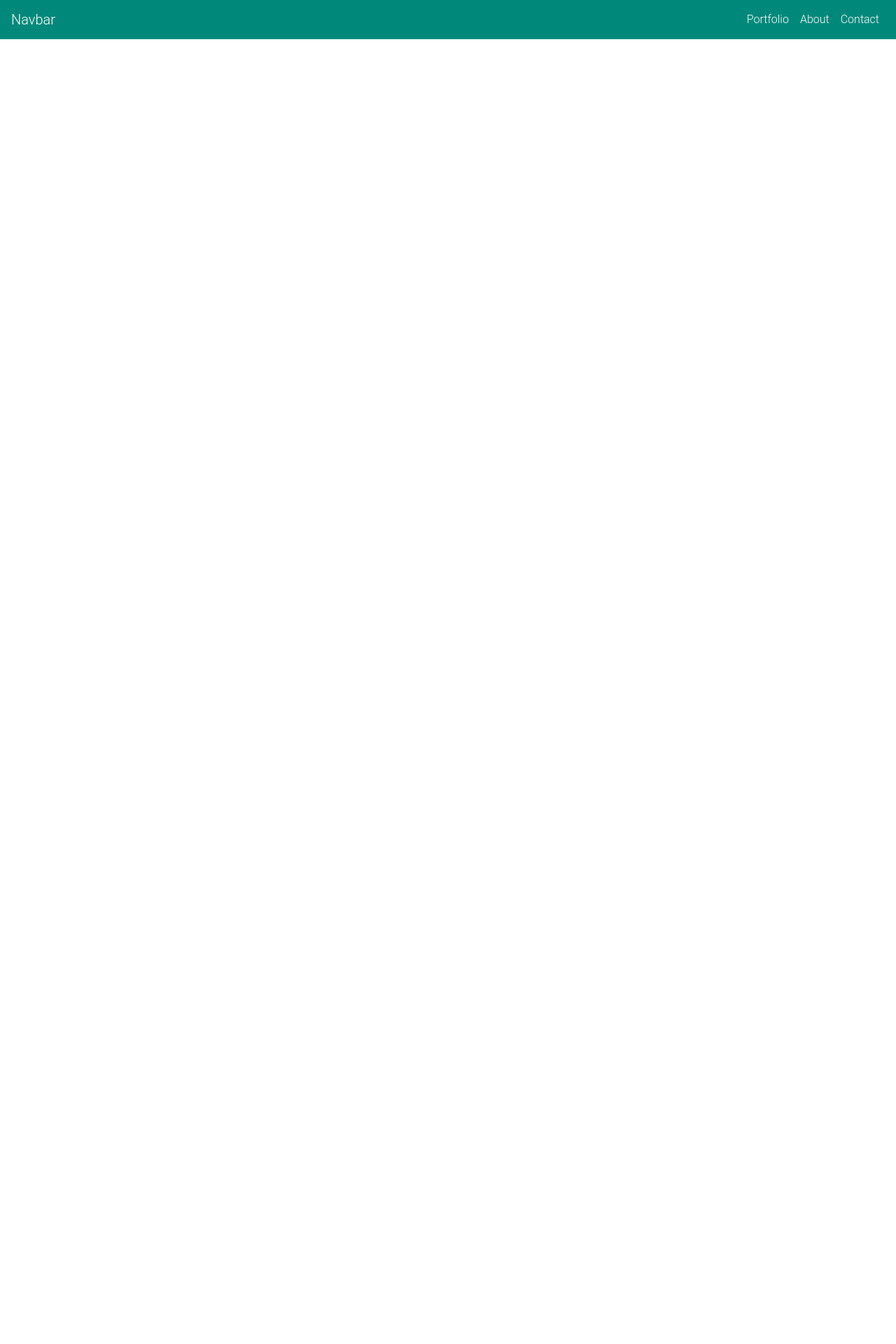
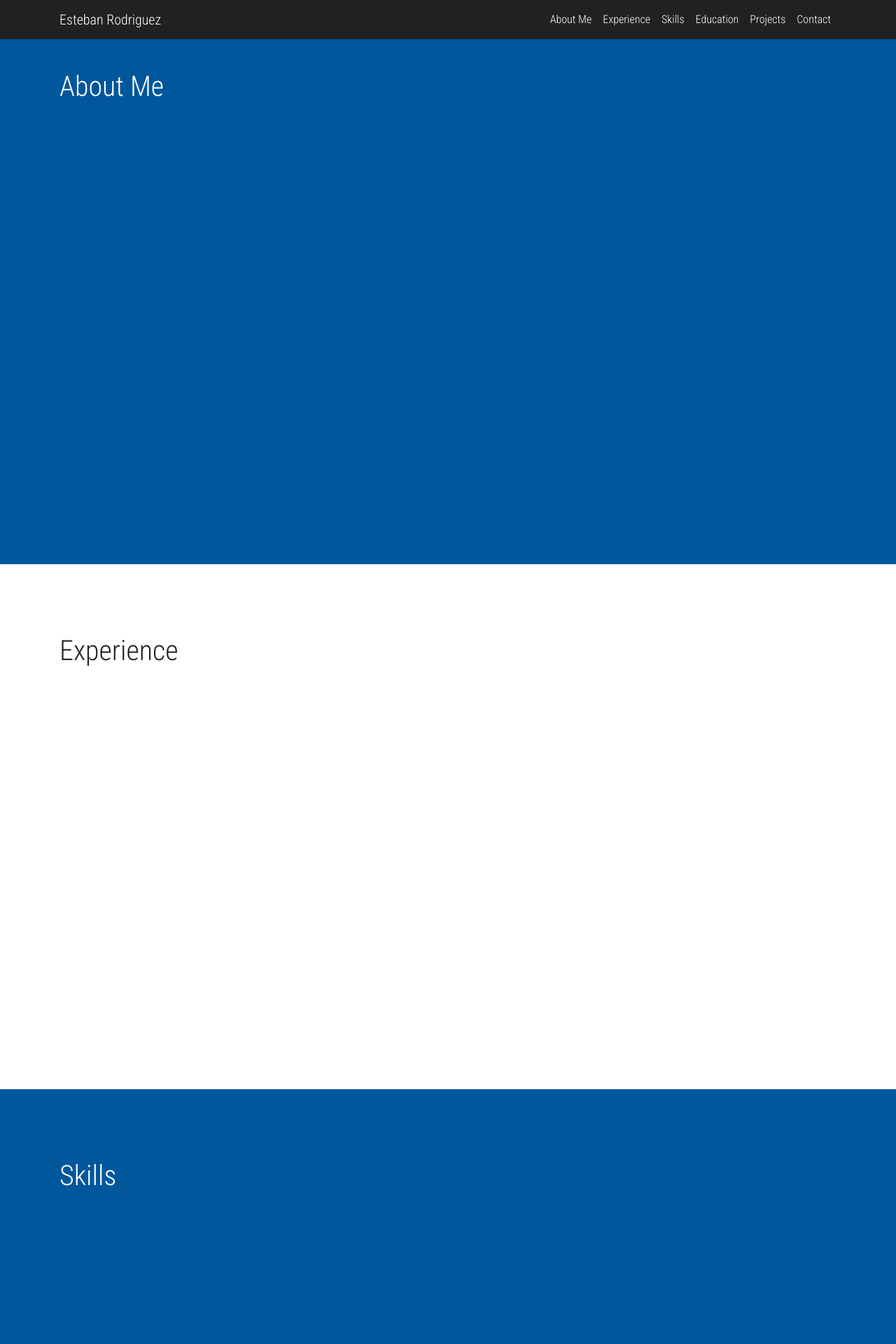
Before and after one commit to erodriguez0/portfolio, a PHP site: page / in a window 1280 px wide. Shown: the top 1920 px of the page at 70% size. Before the commit the page ends 56 px from the top, so only its background shows below. Run offline with PHP 8.4, Linux system fonts and the light colour scheme; some libraries are stand-ins or nearby versions.

Commit message:
added smooth scroll and sections

```diff
--- a/index.html
+++ b/index.html
@@ -15,35 +15,100 @@
 	<link href="https://cdnjs.cloudflare.com/ajax/libs/mdbootstrap/4.8.11/css/mdb.min.css" rel="stylesheet">
 	<link rel="stylesheet" href="./style.css">
 </head>
-<body>
+<body data-spy="scroll">
 <main class="container-fluid px-0">
 
 	<!-- Fixed Navigation -->
-	<nav class="mb-1 navbar navbar-expand-lg navbar-dark teal darken-1 z-depth-0">
-		<a class="navbar-brand" href="#">Navbar</a>
+	<nav id="navbar-wrap" class="navbar navbar-expand-lg navbar-dark bg-dark z-depth-0 sticky-top">
+		<div class="container">
+			<a class="navbar-brand" href="#">Esteban Rodriguez</a>
 			<button class="navbar-toggler" type="button" data-toggle="collapse" data-target="#navbar">
 				<span class="navbar-toggler-icon"></span>
 			</button>
 			<div class="collapse navbar-collapse" id="navbar">
 				<ul class="navbar-nav ml-auto">
 					<li class="nav-item">
-					<a class="nav-link" href="#experience">Portfolio</a>
+						<a class="nav-link" href="#">About Me</a>
 					</li>
 					<li class="nav-item">
-					<a class="nav-link" href="#about">About</a>
+						<a class="nav-link" href="#experience">Experience</a>
+					</li>
+					<li class="nav-item">
+						<a class="nav-link" href="#skills">Skills</a>
+					</li>
+					<li class="nav-item">
+						<a class="nav-link" href="#education">Education</a>
+					</li>
+					<li class="nav-item">
+						<a class="nav-link" href="#projects">Projects</a>
 					</li>
 					<li class="nav-item">
 						<a class="nav-link" href="#contact">Contact</a>
 					</li>
 				</ul>
 			</div>
+		</div>
 	</nav>
 
-	<!-- Introduction -->
-	<section id="intro">
+	<!-- About Me -->
+	<section id="" class="about light-blue darken-4 text-white">
+		<div class="container">
 			<div class="row">
 				<div class="col-12">
+					<h1>About Me</h1>
+				</div>
+			</div>
+		</div>
+	</section>
 
+	<!-- Experience -->
+	<section id="experience">
+		<div class="container">
+			<div class="row">
+				<div class="col-12">
+					<h1>Experience</h1>
+				</div>
+			</div>
+		</div>
+	</section>
+
+	<!-- Skills -->
+	<section id="skills" class="light-blue darken-4 text-white">
+		<div class="container">
+			<div class="row">
+				<div class="col-12">
+					<h1>Skills</h1>
+				</div>
+			</div>
+	</section>
+
+	<!-- Education -->
+	<section id="education" class="">
+		<div class="container">
+			<div class="row">
+				<div class="col-12">
+					<h1>Education</h1>
+				</div>
+			</div>
+	</section>
+
+	<!-- Projects -->
+	<section id="projects" class="light-blue darken-4 text-white">
+		<div class="container">
+			<div class="row">
+				<div class="col-12">
+					<h1>Projects</h1>
+				</div>
+			</div>
+	</section>
+
+	<!-- Contact -->
+	<section id="contact" class="">
+		<div class="container">
+			<div class="row">
+				<div class="col-12">
+					<h1>Contact</h1>
+				</div>
 			</div>
 		</div>
 	</section>
@@ -57,5 +122,6 @@
 <script type="text/javascript" src="https://cdnjs.cloudflare.com/ajax/libs/twitter-bootstrap/4.3.1/js/bootstrap.min.js"></script>
 <!-- MDB core JavaScript -->
 <script type="text/javascript" src="https://cdnjs.cloudflare.com/ajax/libs/mdbootstrap/4.8.11/js/mdb.min.js"></script>
+<script type="text/javascript" src="./script.js"></script>
 </body>
 </html>
--- /dev/null
+++ b/script.js
@@ -0,0 +1,24 @@
+$(document).ready(function() {
+
+	$('body').scrollspy({
+		target: '#navbar',
+		offset: 56
+	});
+
+	function navbarFade() {
+		var navbar = $("#navbar-wrap");
+
+		if($(this).scrollTop() >= 56) {
+			navbar.removeClass("bg-dark").addClass("transparent-nav");
+			console.log("working");
+		} else if($(this).scrollTop() < 56) {
+			navbar.addClass("bg-dark").removeClass("transparent-nav");
+		}
+
+	}
+
+	// $(window).scroll(function () {
+ //        navbarFade();
+ //    });
+
+});
--- a/style.css
+++ b/style.css
@@ -1,5 +1,26 @@
+@import url('https://fonts.googleapis.com/css?family=Roboto+Condensed:300,400,700&display=swap');
+
 /*Extra small devices (portrait phones, less than 576px)*/
 /*No media query since this is the default in Bootstrap*/
+
+html, body {
+	background-color: #fff;
+	font-family: 'Roboto Condensed', sans-serif;
+	scroll-behavior: smooth;
+}
+
+.transparent-nav {
+	background-color: rgba(0,0,0,0.5);
+}
+
+section {
+	min-height: 750px;
+	padding: 100px 0;
+}
+
+.about {
+	padding-top: 44px;
+}
 
 /*Small devices (landscape phones, 576px and up)*/
 @media (min-width: 576px) {
```
Lines whose indentation alone changed are shown as unchanged.
